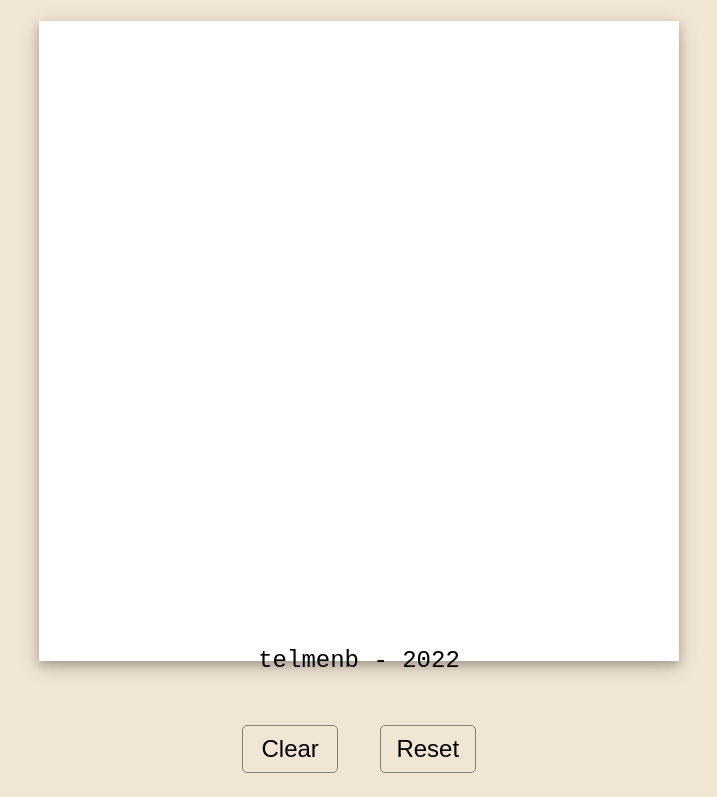
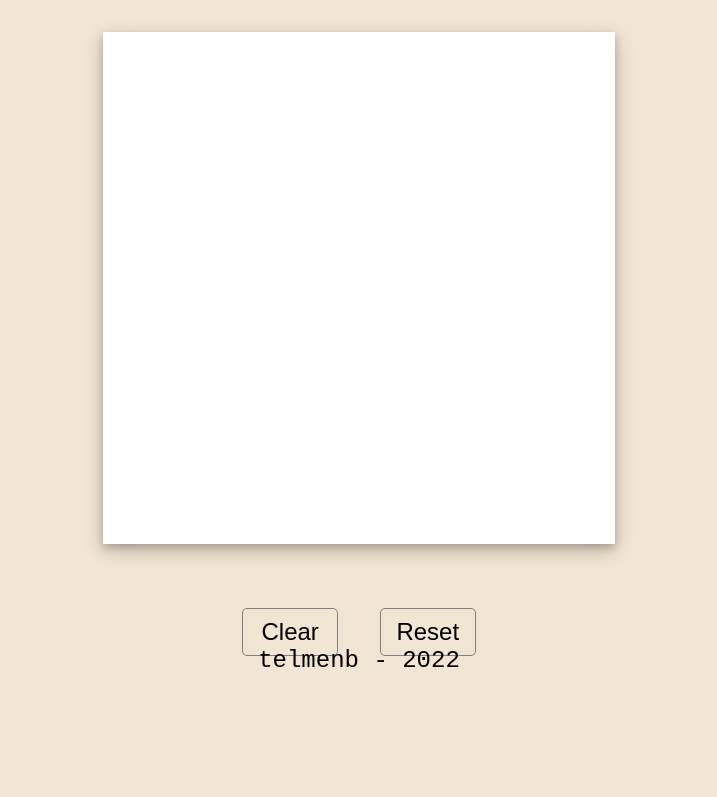
Before and after one commit to telmenb/etch-a-sketch, a plain HTML site: page index.html in a window 1280 px wide. Shown: the part 126-923 px from the top of the page, without its empty margins (281-998 px from the left). After the commit the page ends 816 px from the top, so only its background shows below. Drawn offline with Linux system fonts and the light colour scheme.

Commit message:
changed grid size

```diff
--- a/main.js
+++ b/main.js
@@ -1,13 +1,13 @@
 function gridInit(x) {
     //grid init
     grid = document.querySelector(".grid-container");
-    grid.style.cssText = `grid-template-columns: repeat(${x}, ${40/x}rem)`;
+    grid.style.cssText = `grid-template-columns: repeat(${x}, ${32/x}rem)`;
 
     //squares init
     for (let i = 0; i < x*x; i++) {
         square = document.createElement("div");
         square.classList = "element";
-        square.style.cssText = `height: ${40/x}rem; width: ${40/x}rem`;
+        square.style.cssText = `height: ${32/x}rem; width: ${32/x}rem`;
         grid.append(square);
     }
 }
--- a/style.css
+++ b/style.css
@@ -38,8 +38,8 @@ footer {
     display: grid;
     margin: 3rem;
     padding: 0;
-    width: 40rem;
-    height: 40rem;
+    width: 32rem;
+    height: 32rem;
     background-color: white;
     box-shadow: 0 4px 8px 0 rgba(0, 0, 0, 0.2), 0 6px 20px 0 rgba(0, 0, 0, 0.19);
 }
```
